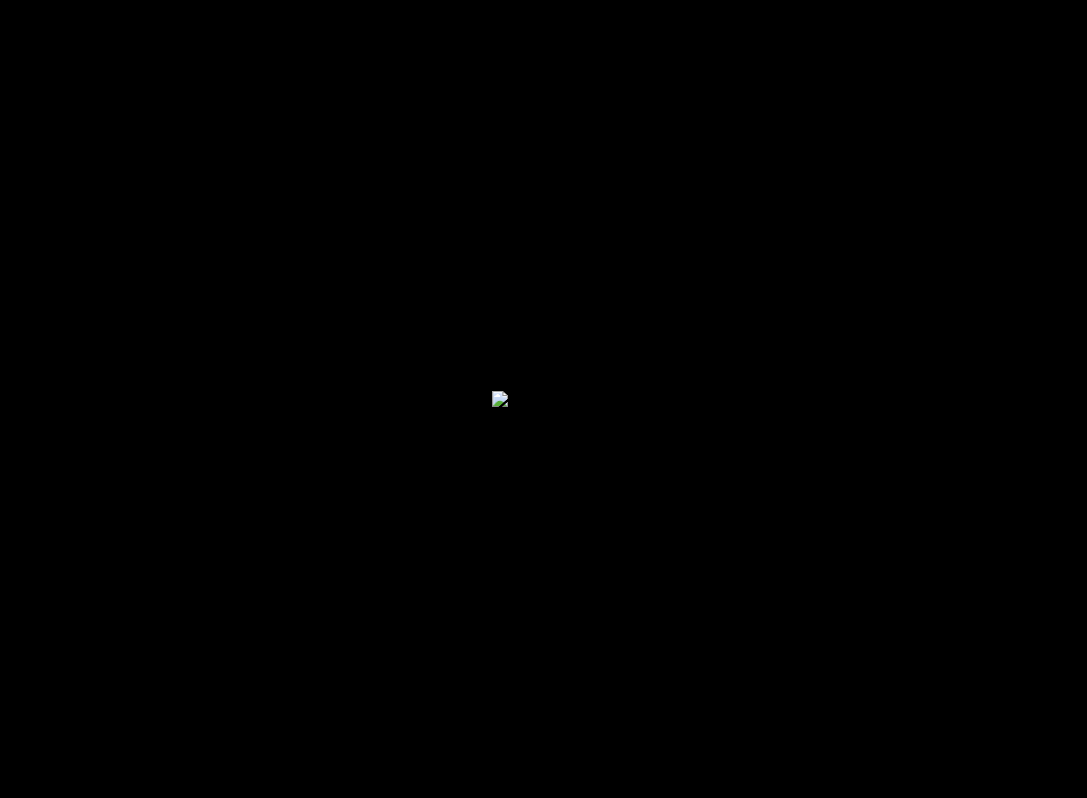
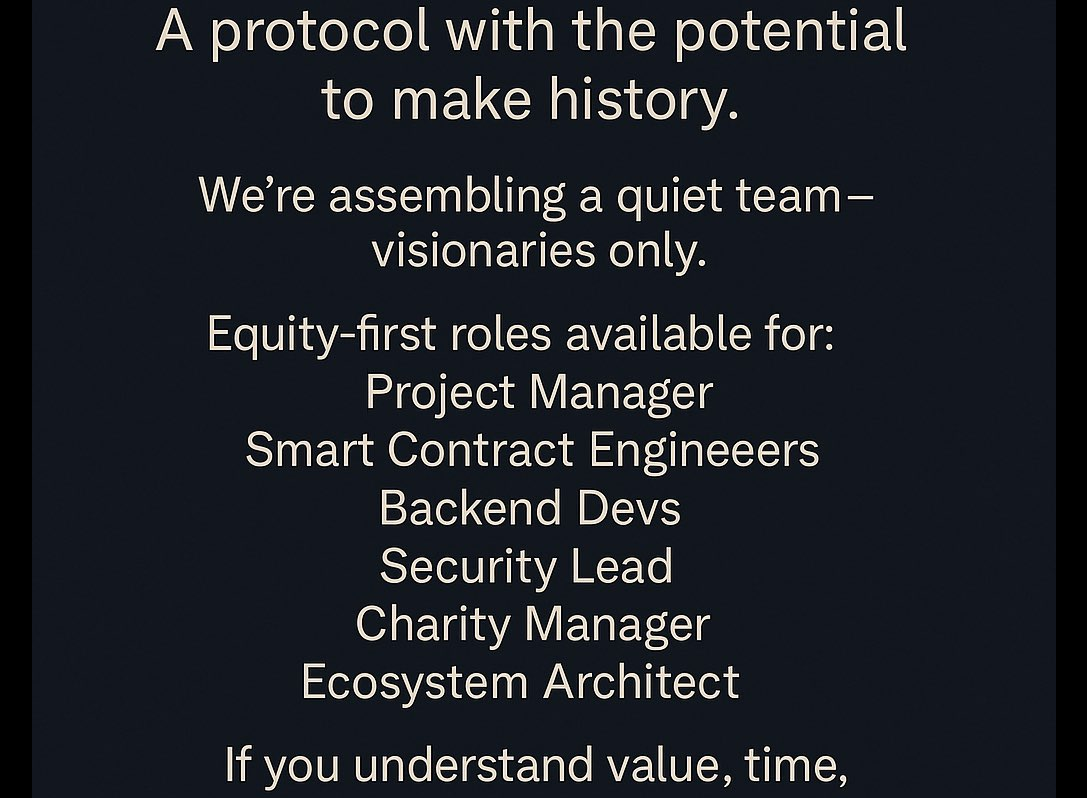
Before and after one commit to bbnftorg/bbnftsplash, a plain HTML site: page index.html in a window 1280 px wide. Shown: the top 798 px of the page, without its empty margins (96-1183 px from the left). Drawn offline with Linux system fonts and the light colour scheme.

Commit message:
Update index.html

```diff
--- a/index.html
+++ b/index.html
@@ -18,6 +18,6 @@
   </style>
 </head>
 <body>
-  <img src="splash.jpg" alt="Coming Soon">
+  <img src="splash.jpeg" alt="Coming Soon">
 </body>
 </html>
```
